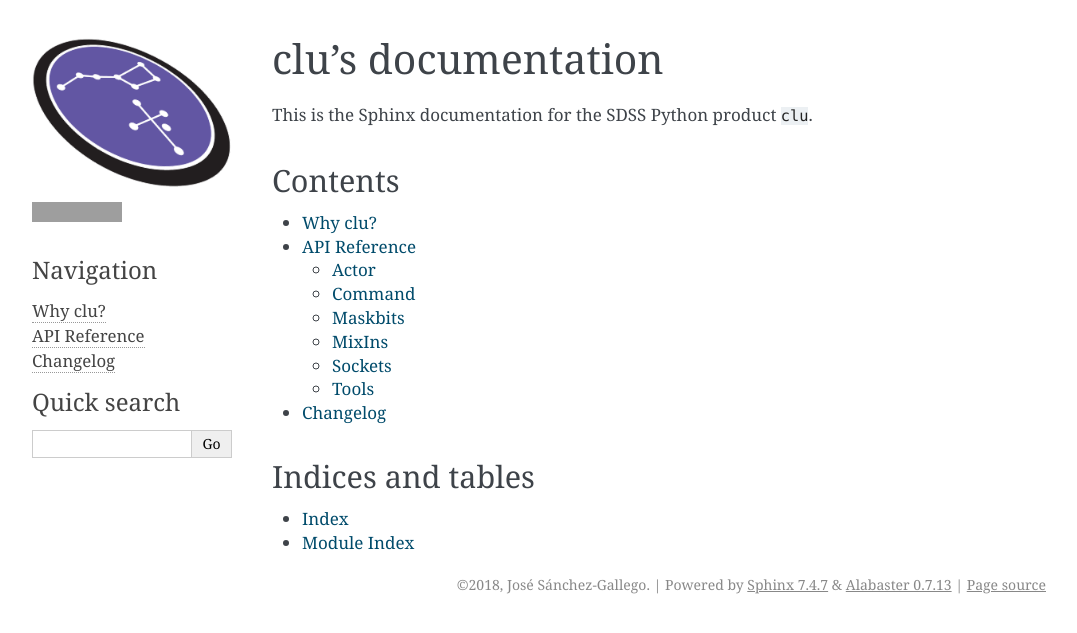
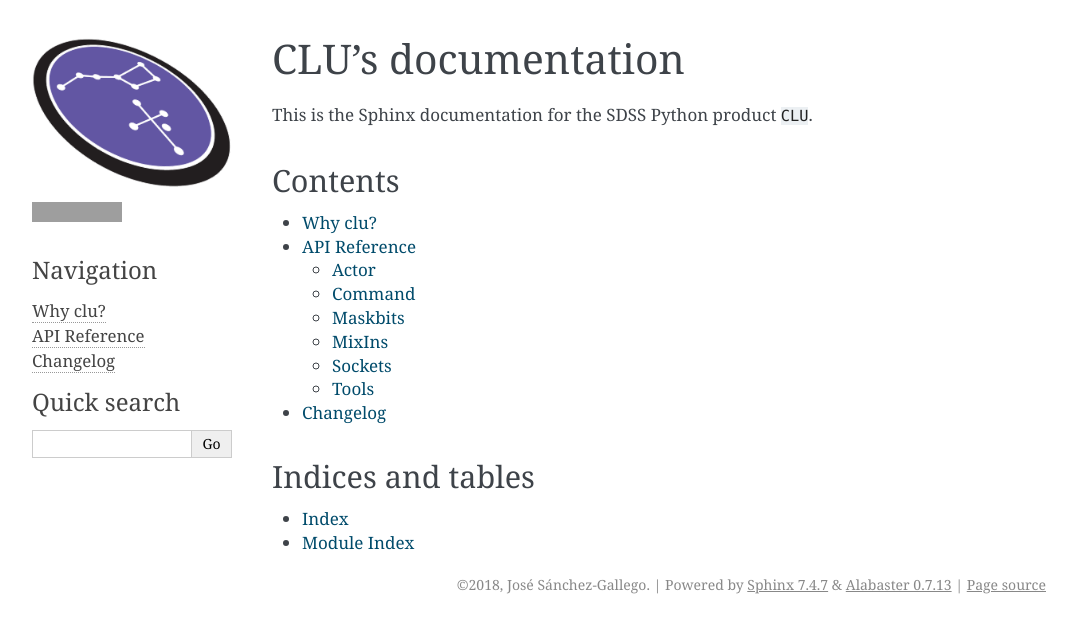
Before and after one commit to sdss/clu, a Sphinx documentation site: the page built from docs/sphinx/index.rst, in a window 1280 px wide, cut to the strip 0-633 px from the top of the page. Shown: the whole strip, without its empty margins (106-1183 px from the left). Built offline with Sphinx 7.4.7, drawn with Linux system fonts in a browser that asks for light colours; the version number is read from the project's files by our own code; grey boxes are pictures that could not be loaded.

Commit message:
Capitalise CLU in docs

```diff
--- a/README.rst
+++ b/README.rst
@@ -1,4 +1,4 @@
-`clu <https://tron.fandom.com/wiki/Clu>`__
+`CLU <https://tron.fandom.com/wiki/Clu>`__
 ==========================================
 
 A base actor that uses asyncio.
--- a/docs/sphinx/index.rst
+++ b/docs/sphinx/index.rst
@@ -1,8 +1,8 @@
 
-clu's documentation
+CLU's documentation
 ===================
 
-This is the Sphinx documentation for the SDSS Python product ``clu``.
+This is the Sphinx documentation for the SDSS Python product ``CLU``.
 
 Contents
 --------
```
